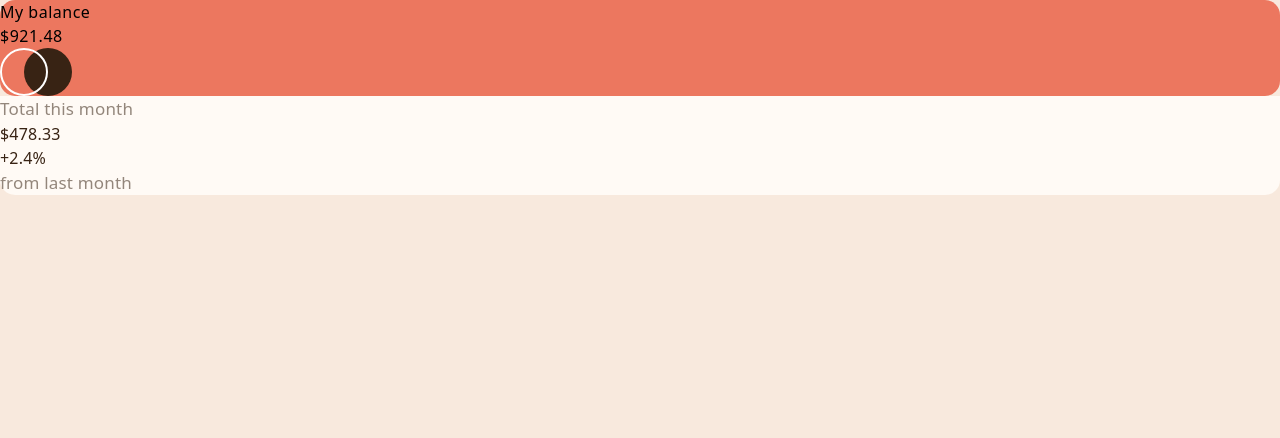
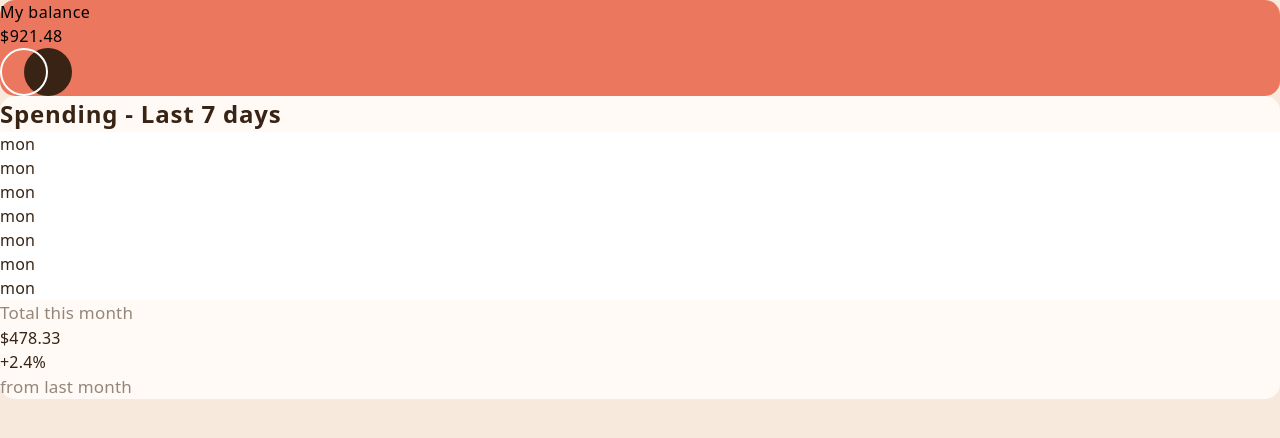
Before and after one commit to WAtuchei/FrontEndMentor-JS2-ExpensesChart__-React-, a React (Vite) app: page / in a window 1280 px wide. Shown: the top 438 px of the page. Built offline with nearby package versions, Linux system fonts and the light colour scheme; the HTML template or start-up script is replaced by a standard one.

Commit message:
Style: Graph section layout

```diff
--- a/src/App.jsx
+++ b/src/App.jsx
@@ -1,11 +1,13 @@
 import "./App.css";
 import MyBalance from "./assets/components/MyBalance";
+import Graph from "./assets/components/GraphSection";
 import Summary from "./assets/components/Summary";
 
 function App() {
   return (
     <main className="min-w-full h-full flex flex-col justify-center items-center">
       <MyBalance />
+      <Graph />
       <Summary />
     </main>
   );
--- a/src/assets/components/Graph.jsx
+++ b/src/assets/components/Graph.jsx
@@ -0,0 +1,33 @@
+import "../sass/components/Graph.scss"
+
+function Graph() {
+  return (
+    <ul
+      className="container w-full flex flex-row flex-nowrap gap-x-3 mt-4"
+    >
+      <li className="border border-red-500 flex-1">
+         <p>mon</p>
+      </li>
+      <li className="border border-red-500 flex-1">
+         <p>mon</p>
+      </li>
+      <li className="border border-red-500 flex-1">
+         <p>mon</p>
+      </li>
+      <li className="border border-red-500 flex-1">
+         <p>mon</p>
+      </li>
+      <li className="border border-red-500 flex-1">
+         <p>mon</p>
+      </li>
+      <li className="border border-red-500 flex-1">
+         <p>mon</p>
+      </li>
+      <li className="border border-red-500 flex-1">
+         <p>mon</p>
+      </li>
+
+    </ul>
+  )
+}
+export default Graph
--- /dev/null
+++ b/src/assets/components/GraphSection.jsx
@@ -0,0 +1,15 @@
+import "../sass/components/Graph.scss"
+import Graph from "./Graph"
+
+function GraphSection() {
+
+  return (
+    <section
+      className="Graph-con container w-[90%] flex flex-col justify-center items-center mt-5 px-5 pt-5 pb-5"
+    >
+      <h2 className="self-start">Spending - Last 7 days</h2>
+      <Graph />
+    </section>
+  )
+}
+export default GraphSection
--- /dev/null
+++ b/src/assets/sass/components/Graph.scss
@@ -0,0 +1,18 @@
+@import "../varibles";
+
+.Graph-con {
+   color: $DarkBrown;
+   border-radius: 15px 15px 0 0;
+   background-color: $VeryPaleOrange;
+
+   h2 {
+      font-size: 24px;
+      font-weight: 700;
+      letter-spacing: .8px;
+   }
+
+   li {
+      display: block;
+      background-color: #fff;
+   }
+}
```
